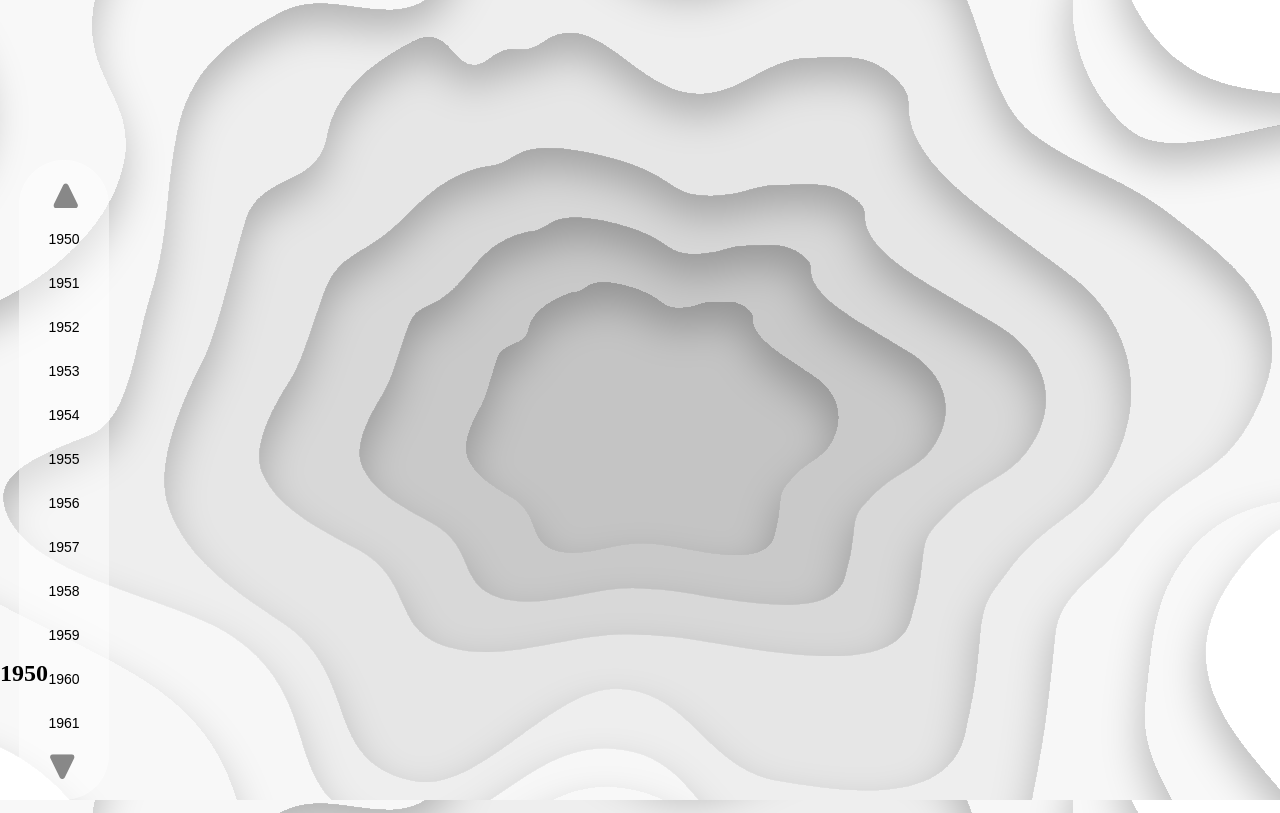
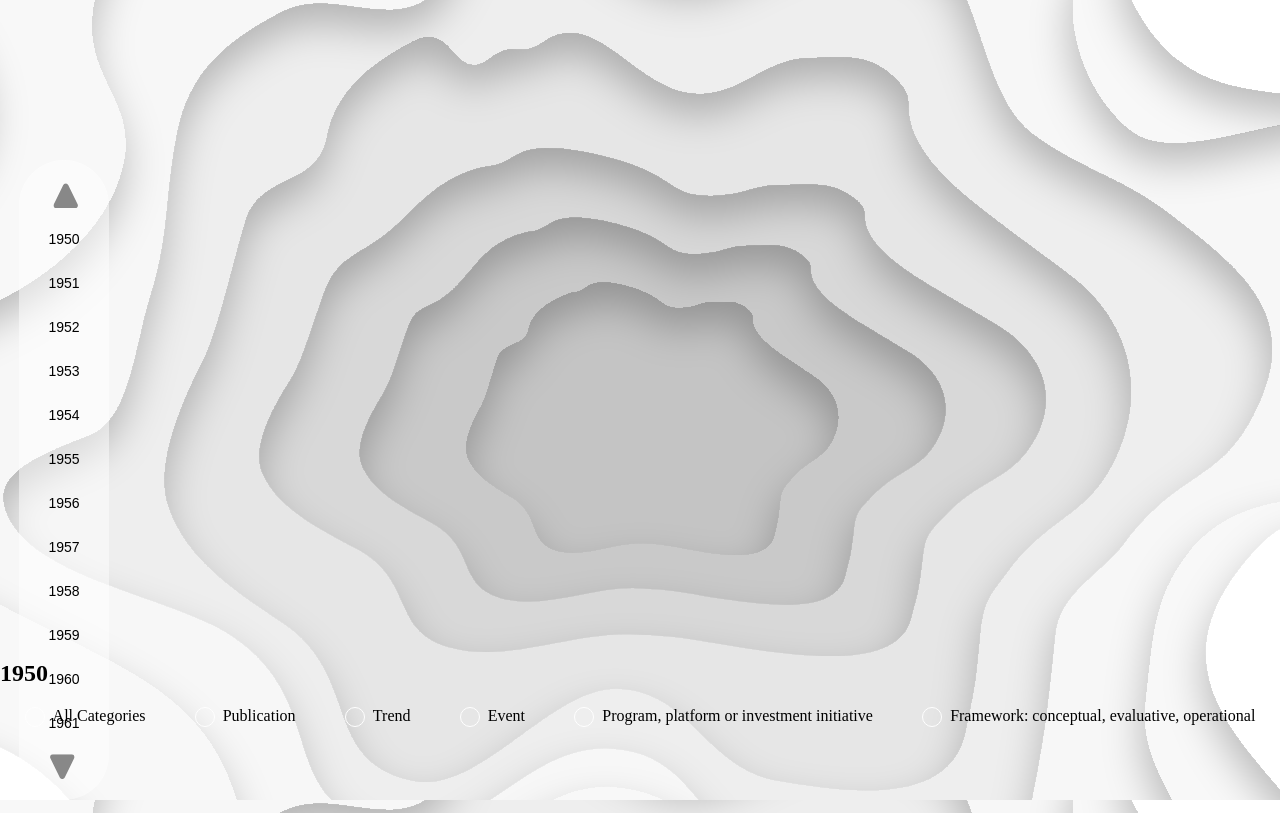
Before and after one commit to dgozen/GRPtimeline, a React (Create React App) app: page / in a window 1280 px wide. Built offline with nearby package versions, Linux system fonts and the light colour scheme.

Commit message:
added radio button with style

```diff
--- a/src/App.js
+++ b/src/App.js
@@ -1,6 +1,7 @@
-import React from 'react';
-import Style from './App.module.css'
-import RouterComponent from './component/pages/RouterComponent/RouterComponent';
+import React from "react";
+import Style from "./App.module.css";
+import RouterComponent from "./component/pages/RouterComponent/RouterComponent";
+import Filter from "./component/Filter/Filter";
 
 export default function App() {
   // axios
@@ -11,6 +12,9 @@ export default function App() {
   // 		console.log(category);
   // 	});
   return (
+    <div>
       <RouterComponent />
-	)
-};
+      <Filter />
+    </div>
+  );
+}
--- a/src/component/Filter/Filter.js
+++ b/src/component/Filter/Filter.js
@@ -0,0 +1,29 @@
+import React from "react";
+import style from "./Filter.module.css"
+
+const Filter = () => {
+    return (
+        <div className={style.filterStyle}>
+            <input type="radio" id="AllCategories" name="Category" value="AllCategories"/>
+            <label for="AllCategories">All Categories</label>
+
+            <input type="radio" id="Publication" name="Category" value="Publication"/>
+            <label for="Publication">Publication</label>
+
+            <input type="radio" id="Trend" name="Category" value="Trend"/>
+            <label for="Trend">Trend</label>
+
+            <input type="radio" id="Event" name="Category" value="Event"/>
+            <label for="Event">Event</label>
+
+            <input type="radio" id="Program" name="Category" value="Program"/>
+            <label for="Program">Program, platform or investment initiative</label>
+
+            <input type="radio" id="Framework" name="Category" value="Framework"/>
+            <label for="Framework">Framework: conceptual, evaluative, operational</label>
+
+        </div>
+    );
+};
+
+export default Filter;
--- a/src/component/Filter/Filter.module.css
+++ b/src/component/Filter/Filter.module.css
@@ -0,0 +1,127 @@
+.filterStyle {
+  display: flex;
+  justify-content: space-around;
+}
+
+/* First I'm hiding the default buttons */
+.filterStyle input {
+  display: none;
+}
+
+/* Adds style to the labels */
+[type="radio"]:checked + label,
+[type="radio"]:not(:checked) + label
+{
+    position: relative;
+    padding-left: 28px;
+    cursor: pointer;
+    display: inline-block;
+}
+
+/* Adds style of the new "radio buttons" */
+[type="radio"]:checked + label:before,
+[type="radio"]:not(:checked) + label:before {
+    content: '';
+    position: absolute;
+    left: 0;
+    top: 0;
+    width: 18px;
+    height: 18px;
+    border: 1px solid #FFFFFF;
+    border-radius: 100%;
+
+}
+
+/* Adds styling of the selected category */
+.filterStyle [type="radio"]:checked + label:after,
+.filterStyle [type="radio"]:not(:checked) + label:after {
+    content: '';
+    width: 12px;
+    height: 12px;
+    background: #F87DA9;
+    position: absolute;
+    top: 4px;
+    left: 4px;
+    border-radius: 100%;
+}
+
+.filterStyle [id="AllCategories"]:checked + label:after,
+.filterStyle [id="AllCategories"]:not(:checked) + label:after {
+    content: '';
+    width: 12px;
+    height: 12px;
+    background: #000;
+    position: absolute;
+    top: 4px;
+    left: 4px;
+    border-radius: 100%;
+}
+
+.filterStyle [id="Publication"]:checked + label:after,
+.filterStyle [id="Publication"]:not(:checked) + label:after {
+    content: '';
+    width: 12px;
+    height: 12px;
+    background: #33622A;
+    position: absolute;
+    top: 4px;
+    left: 4px;
+    border-radius: 100%;
+}
+
+.filterStyle [id="Trend"]:checked + label:after,
+.filterStyle [id="Trend"]:not(:checked) + label:after {
+    content: '';
+    width: 12px;
+    height: 12px;
+    background: #49853E;
+    position: absolute;
+    top: 4px;
+    left: 4px;
+    border-radius: 100%;
+}
+
+.filterStyle [id="Event"]:checked + label:after,
+.filterStyle [id="Event"]:not(:checked) + label:after {
+    content: '';
+    width: 12px;
+    height: 12px;
+    background: #0071B8;
+    position: absolute;
+    top: 4px;
+    left: 4px;
+    border-radius: 100%;
+}
+
+.filterStyle [id="Program"]:checked + label:after,
+.filterStyle [id="Program"]:not(:checked) + label:after {
+    content: '';
+    width: 12px;
+    height: 12px;
+    background: #009EDE;
+    position: absolute;
+    top: 4px;
+    left: 4px;
+    border-radius: 100%;
+}
+
+.filterStyle [id="Framework"]:checked + label:after,
+.filterStyle [id="Framework"]:not(:checked) + label:after {
+    content: '';
+    width: 12px;
+    height: 12px;
+    background: #58595B;
+    position: absolute;
+    top: 4px;
+    left: 4px;
+    border-radius: 100%;
+}
+
+[type="radio"]:not(:checked) + label:after {
+    opacity: 0;
+
+}
+[type="radio"]:checked + label:after {
+    opacity: 1;
+
+}
```
Lines whose indentation alone changed are shown as unchanged.
